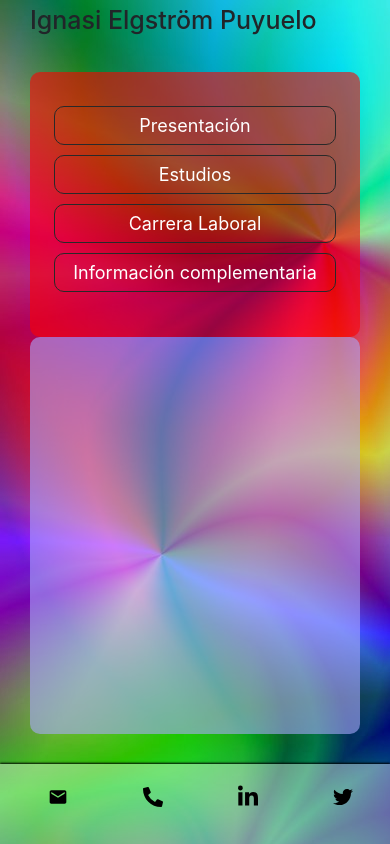
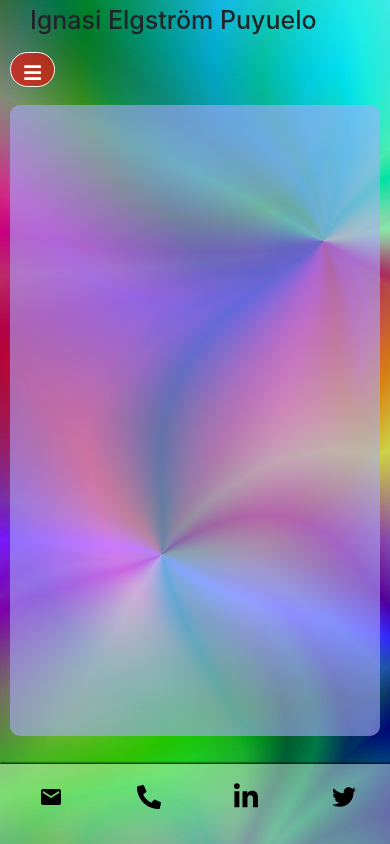
Before and after one commit to ielgstrom/CV, a React (Create React App) app: page / in a window 390 px wide. Built offline with nearby package versions, Linux system fonts and the light colour scheme.

Commit message:
menu dropdown en mobil

```diff
--- a/src/App.js
+++ b/src/App.js
@@ -2,11 +2,22 @@ import Estudios from "./Apartados/Estudios.js";
 import { BrowserRouter as Router, Route, Link } from "react-router-dom";
 import Carreralaboral from "./Apartados/Carreralaboral.js";
 import Presentacion from "./Apartados/Presentación.js";
-import { FaTwitter, FaLinkedinIn, FaPhoneAlt } from "react-icons/fa";
+import {
+    FaTwitter,
+    FaLinkedinIn,
+    FaPhoneAlt,
+    FaBars,
+    FaTimes,
+} from "react-icons/fa";
 
 import { MdMail } from "react-icons/md";
+import { useState } from "react";
 
 function App() {
+    const [verDropDown, setVerDropDown] = useState(false);
+    const clickMenu = () => {
+        setVerDropDown(!verDropDown);
+    };
     return (
         <>
             <div className="contenedorGeneral">
@@ -14,8 +25,21 @@ function App() {
                 <div className="container-fluid estructuraContenido">
                     <div className="row justify-content-between cont_central">
                         <Router>
+                            <button
+                                onClick={clickMenu}
+                                className="dropbtn btn btn-light "
+                            >
+                                {!verDropDown && (
+                                    <FaBars className="iconoDropdown" />
+                                )}
+                                {verDropDown && (
+                                    <FaTimes className="iconoDropdown" />
+                                )}
+                            </button>
+                            {verDropDown && (
                                 <div className="col-md-3 col-12 p-4 menu_botones">
                                     <Link
+                                        onClick={clickMenu}
                                         className="btn_menu"
                                         to="/presentacion"
                                         type="button"
@@ -24,6 +48,7 @@ function App() {
                                     </Link>
 
                                     <Link
+                                        onClick={clickMenu}
                                         type="button"
                                         to="/estudios"
                                         className="btn_menu"
@@ -32,6 +57,7 @@ function App() {
                                     </Link>
 
                                     <Link
+                                        onClick={clickMenu}
                                         type="button"
                                         to="/carreralaboral"
                                         className="btn_menu"
@@ -43,6 +69,7 @@ function App() {
                                         Información complementaria
                                     </li>
                                 </div>
+                            )}
                             <div className="col-md-8 col-12 contenido">
                                 <Route path="/estudios">
                                     <Estudios />
--- a/src/index.css
+++ b/src/index.css
@@ -7,14 +7,13 @@
 }
 .contenido {
     background-color: rgba(171, 171, 255, 0.59);
-    margin-right: 10px;
+    padding-left: 0;
     border-radius: 10px;
     height: 100%;
     padding-right: 0;
 }
 .cont_central {
     height: 90%;
-    padding: 30px;
 }
 .btn_menu {
     border: solid;
@@ -91,6 +90,20 @@ body {
     color: #292929;
 }
 
+.dropbtn {
+    border-radius: 20px;
+    height: 35px;
+    background-color: rgba(255, 0, 0, 0.59);
+    color: white;
+}
+.dropbtn:visited {
+    background-color: rgba(255, 0, 0, 0.59);
+    color: white;
+}
+.iconoDropdown {
+    font-size: larger;
+}
+
 @media (max-width: 767px) {
     .desaparecer {
         display: none;
@@ -98,6 +111,10 @@ body {
     .pieweb {
         font-size: 40px;
         padding-top: 0px;
+        padding-left: 0;
+    }
+    .cont_central {
+        padding: 10px;
     }
     .mail,
     .telefono,
@@ -107,11 +124,19 @@ body {
     }
     .menu_botones {
         height: 40%;
+        margin-top: 35px;
+        position: absolute;
+        width: 95%;
+        z-index: 1;
+        background-color: rgba(255, 0, 0, 0.878);
     }
     .contenido {
-        height: 60%;
+        height: 90%;
     }
     .App {
         font-size: 25px;
     }
+    .iconopie {
+        width: 24px;
+    }
 }
```
Lines whose indentation alone changed are shown as unchanged.
